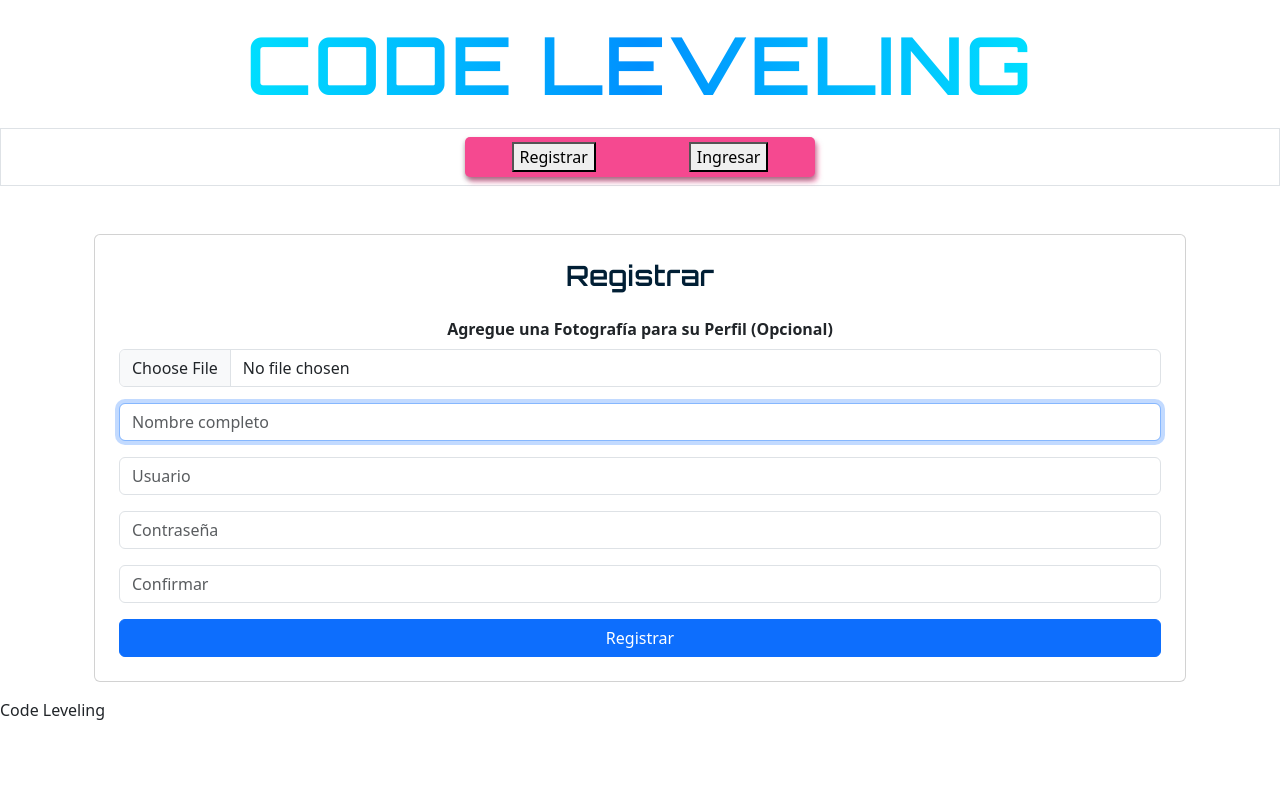
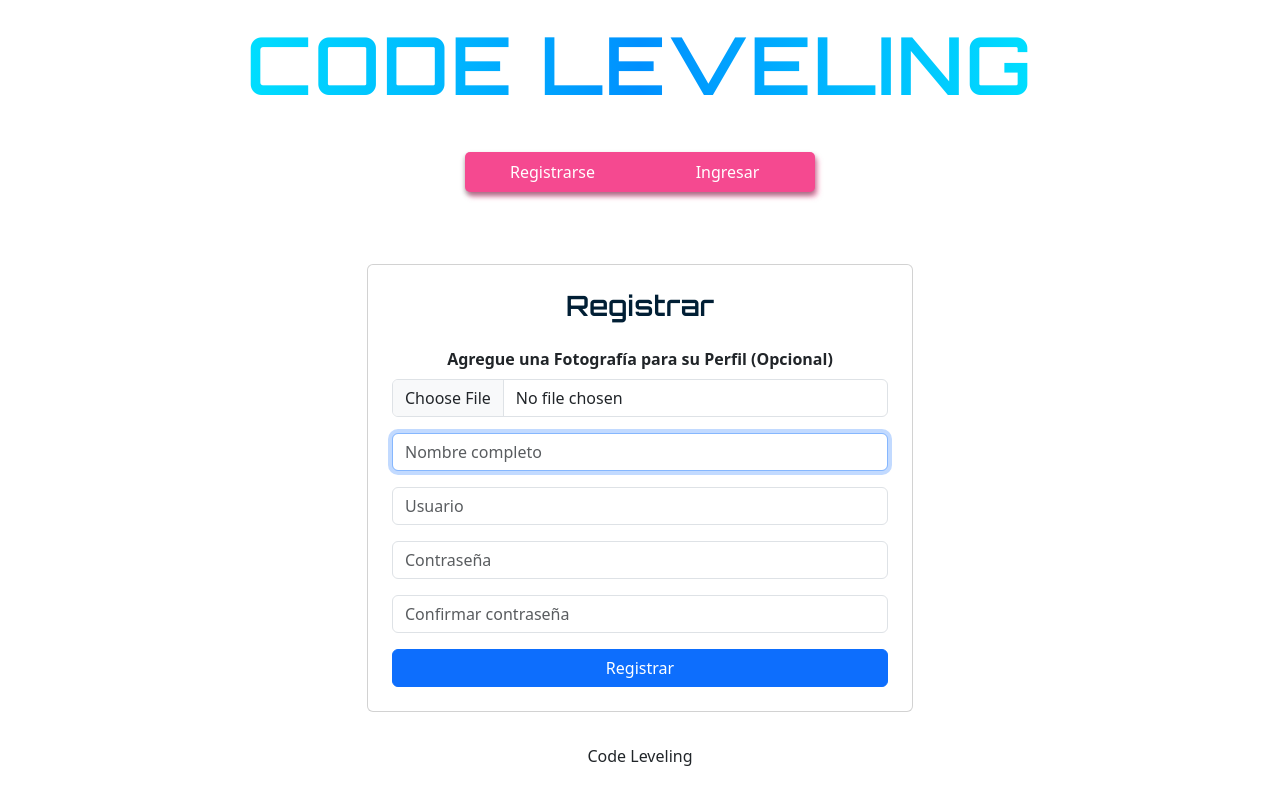
Before and after one commit to R708-0/CodeLeveling, a Flask app: page /register in a window 1280 px wide. Run offline with Flask 3, Linux system fonts and the light colour scheme.

Commit message:
layout 1.3

```diff
--- a/static/css/style.css
+++ b/static/css/style.css
@@ -30,7 +30,6 @@
   height: 40px;
   align-items: center;
   justify-content: space-around;
-
   border-radius: 5px;
   box-shadow: rgba(0, 0, 0, 0.35) 0px 3px 5px,
         rgba(245, 73, 144, 0.5) 3px 5px 5px;
--- a/templates/layout.html
+++ b/templates/layout.html
@@ -19,56 +19,46 @@
     </head>
     <body>
         <header>
-            <div class="container text-center mx-auto my-3">
+            <div class="container text-center my-3">
                 <h1 class="title">Code Leveling</h1>
             </div>
         </header>
 
         <!-- nav responsive -->
-        <nav class="border navbar navbar-expand-md">
-            <div class="container-fluid ">
-                <!-- session abierta -->
-                {% if session['user_id'] %}
+        <nav class="navbar navbar-expand-md">
 
-                   <!-- boton hamburguesa -->
-                   <div class="col mx-s">
+            <div class="container">
 
-                   </div>
+                <!-- con la sesion abierta -->
+                {% if session["user_id"] %}
+                <div class="container p-3">
+                    <button class="navbar-toggler" type="button" data-bs-toggle="collapse" data-bs-target="#confi">
+                        <span class="navbar-toggler-icon"></span>
+                    </button>
+                </div>
+                <!-- menu -->
+                <div class="container d-flex justify-content-center p-3">
+                    <ul class="navbar-nav button-container">
+                        <li class="nav-item"> <a class="nav-link button-nav" href="/tareas"> Tareas </a> </li>
+                        <li class="nav-item"> <a class="nav-link button-nav" href="/"> Perfil </a> </li>
+                        <li class="nav-item"> <a class="nav-link button-nav" href="/habilidades"> Habilidades </a> </li>
+                    </ul>
+                </div>
+                <!-- boton de cerrar sesion -->
+                <div class="container collapse navbar-collapse justify-content-end" id="confi">
+                    <button class="btn btn-outline-primary btn-p">
+                        <a class="nav-link" href="/logout"> Cerrar Sesión </a>
+                    </button>
+                </div>
 
-
-                   <!-- menus -->
-                    <div class="col mt-3 d-felx">
-                        <div class="button-container mx-auto nav-item" >
-                            <button class="button-nav">
-                                <a class="nav-link" href="/tareas">Tareas</a>
-                            </button>
-                            <button class="button-nav">
-                                <a  class="nav-link" href="/">Perfil</a>
-                            </button>
-                            <button class="button-nav">
-                                <a  class="nav-link" href="/habilidades">Habilidades</a>
-                            </button>
-                        </div>
-                    </div>
-
-
-                    <div class="col d-flex justify-content-center nav-item mt-3">
-                        <button class="btn btn-outline-primary">
-                            <a class="nav-link" href="/logout">Cerrar sesion</a>
-                        </button>
-                    </div>
-                <!-- session cerrada  -->
+                <!-- con la sesion cerrada -->
                 {% else %}
-                    <div class="container justify-content-center d-flex align-items-center">
-                        <div class="button-container">
-                            <button class="button">
-                                <a class="nav-link" href="/register">Registrar</a>
-                            </button>
-                            <button class="button">
-                                <a class="nav-link" href="/login">Ingresar</a>
-                            </button>
-                        </div>
-                    </div>
+                <div class="container d-flex justify-content-center p-3">
+                    <ul class="navbar-nav button-container">
+                        <li class="nav-item"> <a class="nav-link button-nav" href="/register"> Registrarse </a> </li>
+                        <li class="nav-item"> <a class="nav-link button-nav" href="/login"> Ingresar </a> </li>
+                    </ul>
+                </div>
                 {% endif %}
             </div>
         </nav>
@@ -77,7 +67,7 @@
         <main class="container my-3">
                 {% block body %}{% endblock %}
         </main>
-        <footer>
+        <footer class="text-center py-3">
             Code Leveling
         </footer>
 
--- a/templates/login.html
+++ b/templates/login.html
@@ -8,7 +8,7 @@ Login CodeLeveling
 
 <div class="container mt-5">
     <form action="/login" method="POST">
-        <div class="card p-4 card-p">
+        <div class="card p-4 card-p w-50 mx-auto">
             {% with messages = get_flashed_messages(with_categories=true) %}
                 {% if messages %}
                     {% for category, message in messages %}
@@ -28,7 +28,7 @@ Login CodeLeveling
             <div class="mb-3">
                 <input name="password" class="form-control mx-auto w-auto" placeholder="Contraseña" type="password" />
             </div>
-            <button type="submit" class="btn btn-primary btn-p">Ingresar</button>
+            <button type="submit" class="btn btn-primary btn-p mx-auto w-auto">Ingresar</button>
         </div>
     </form>
 </div>
--- a/templates/register.html
+++ b/templates/register.html
@@ -7,7 +7,7 @@
 {% block body %}
 <form action="/register" method="POST" enctype="multipart/form-data">
     <div class = "container mt-5">
-        <div class="card p-4 card-p max-w-sm  max-auto">
+        <div class="card p-4 card-p w-50 mx-auto">
             {% with messages = get_flashed_messages(with_categories = true) %}
                 {% if messages %}
                     {% for category, message in messages %}
@@ -34,7 +34,7 @@
                 <input name="password" class="form-control" placeholder="Contraseña" type="password" />
             </div>
             <div class="mb-3">
-                <input name="confirm" class="form-control" placeholder="Confirmar" type="password" />
+                <input name="confirm" class="form-control" placeholder="Confirmar contraseña" type="password" />
             </div>
             <button type="submit" class="btn btn-primary btn-p">Registrar</button>
         </div>
```
Also changed, not shown: templates/pruebas.html (+96 -14 lines), leveling.db, 2 other files.
